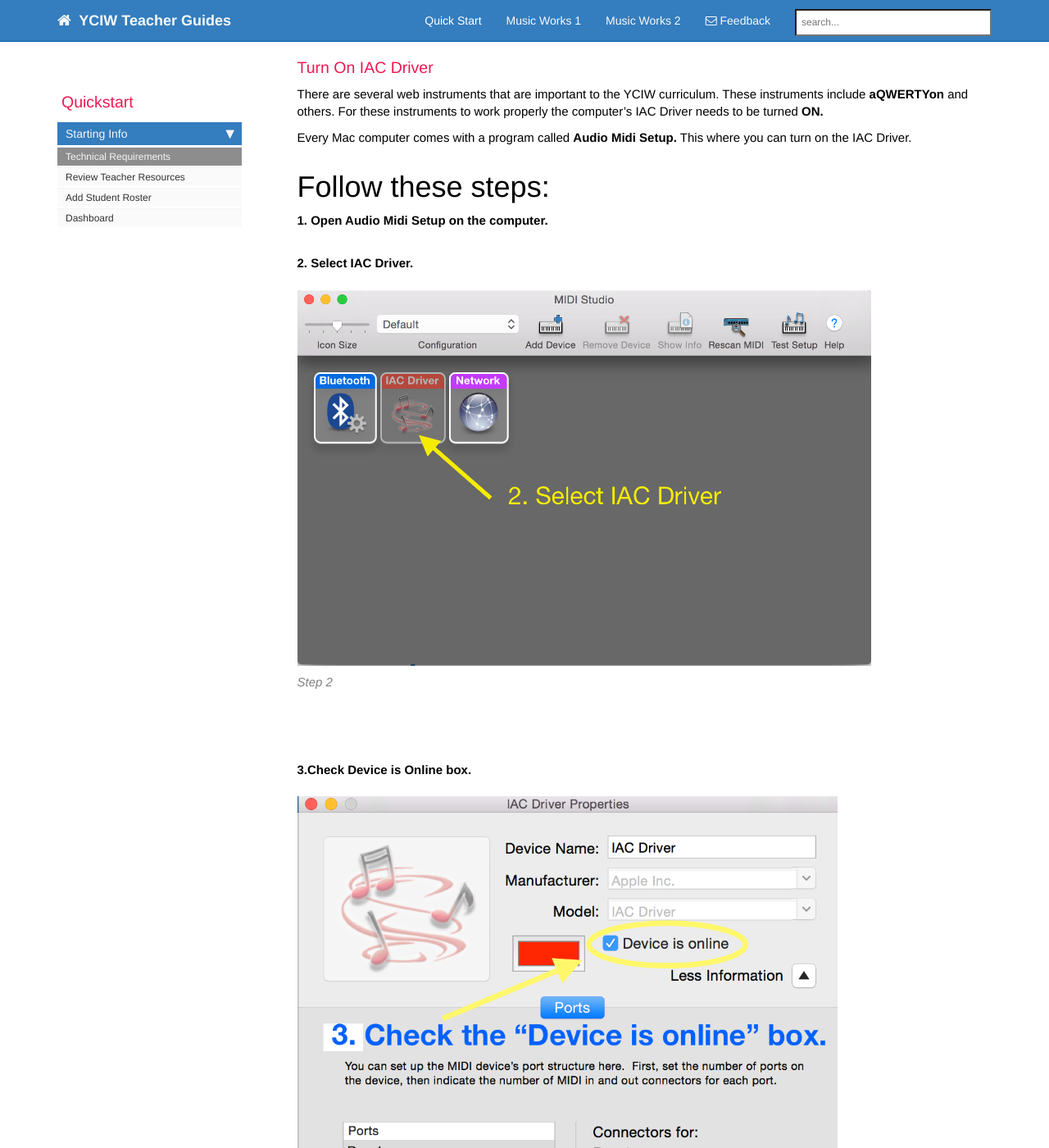
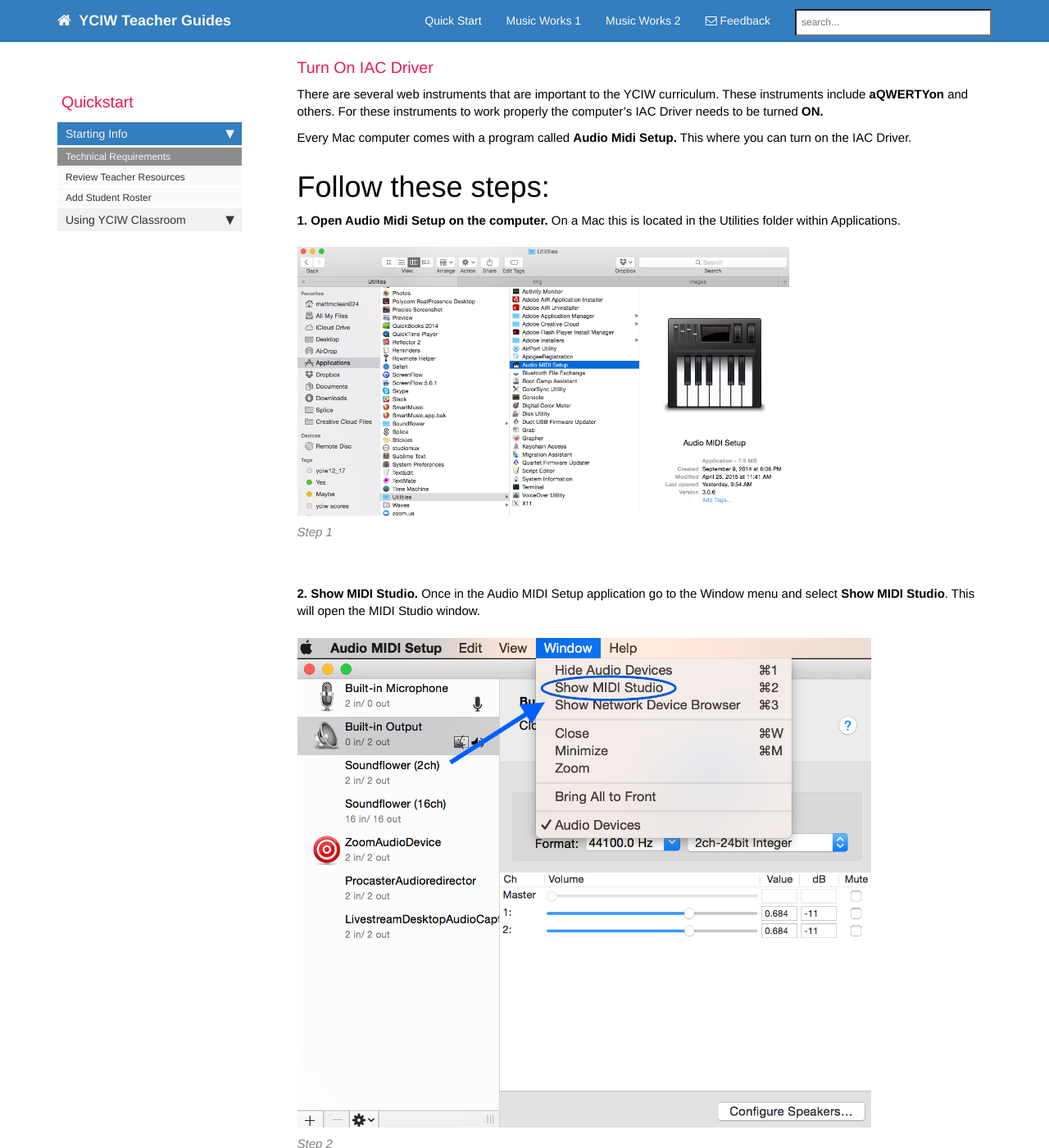
Before and after one commit to matt5834/guides, a Jekyll site: the page built from pages/quickstart/quickstart1.md, in a window 1280 px wide and 1400 px high, scrolled down 584 px. Shown: the whole window at 82% size. Built offline with Jekyll 4.4.1, drawn with Linux system fonts in a browser that asks for light colours; nearby versions of some CDN libraries; comment, search, counter and statistics services are not loaded; some of the changed text lies outside the part shown.

Commit message:
new pages

```diff
--- a/pages/quickstart/quickstart1.md
+++ b/pages/quickstart/quickstart1.md
@@ -23,18 +23,25 @@ Every Mac computer comes with a program called **Audio Midi Setup.** This where
 # Follow these steps:
 
 
-**1. Open Audio Midi Setup on the computer.**
+**1. Open Audio Midi Setup on the computer.**  On a Mac this is located in the Utilities folder within Applications.
+{% include image.html file="step1.png" url="" max-width="600" alt="Jekyll" caption="Step 1" %}
 
 <br>
-**2. Select IAC Driver.**
+**2. Show MIDI Studio.** Once in the Audio MIDI Setup application go to the Window menu and select **Show MIDI Studio**. This will open the MIDI Studio window.
 
-{% include image.html file="iac1.png" url="" alt="Jekyll" caption="Step 2" %}
+{% include image.html file="window.png" url="" alt="Jekyll" caption="Step 2" %}
+<br>
+
+<br>
+**3. Select IAC Driver.** Double click the IAC Driver Icon
+
+{% include image.html file="iac1.png" url="" alt="Jekyll" caption="Step 3" %}
 <br>
 <br>
 
-**3.Check Device is Online box.**
+**4.Check Device is Online box.**
 
-{% include image.html file="iac2.png" url="" alt="Jekyll" caption="Step 3" %}
+{% include image.html file="iac2.png" url="" alt="Jekyll" caption="Step 4" %}
 <br>
 
-**4. Restart Chrome.**
+**4. Restart Chrome.** You will need to restart the Chrome browser.
```
Also changed, not shown: _data/sidebars/mw1_sidebar.yml (+10 -0 lines), pages/quickstart/setting_assignment_dates.md (added, +22 -0 lines), pages/quickstart/using_student_view.md (added, +22 -0 lines), images/editAssignment.png (added), images/iac1.png, images/iac2.png, images/setDate.png (added), images/step1.png (added), images/viewDate.png (added), images/window.png (added).
